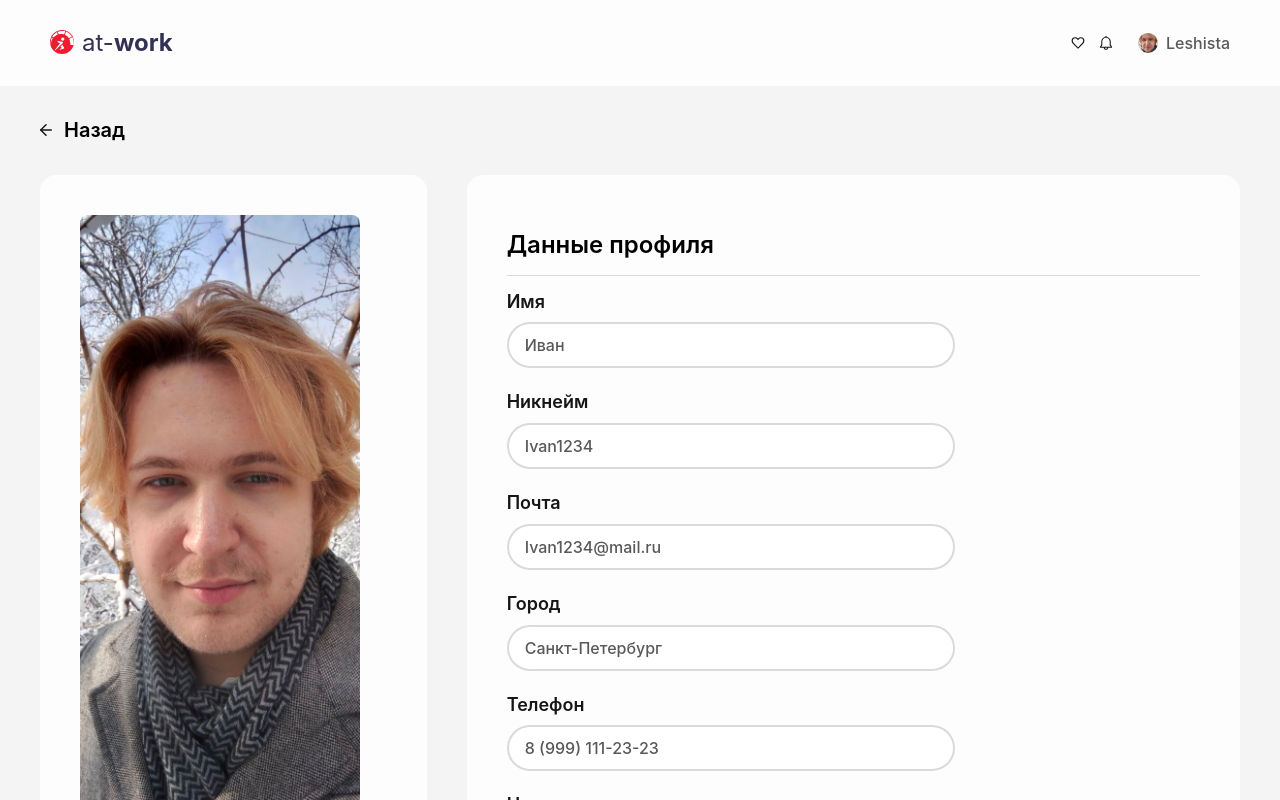
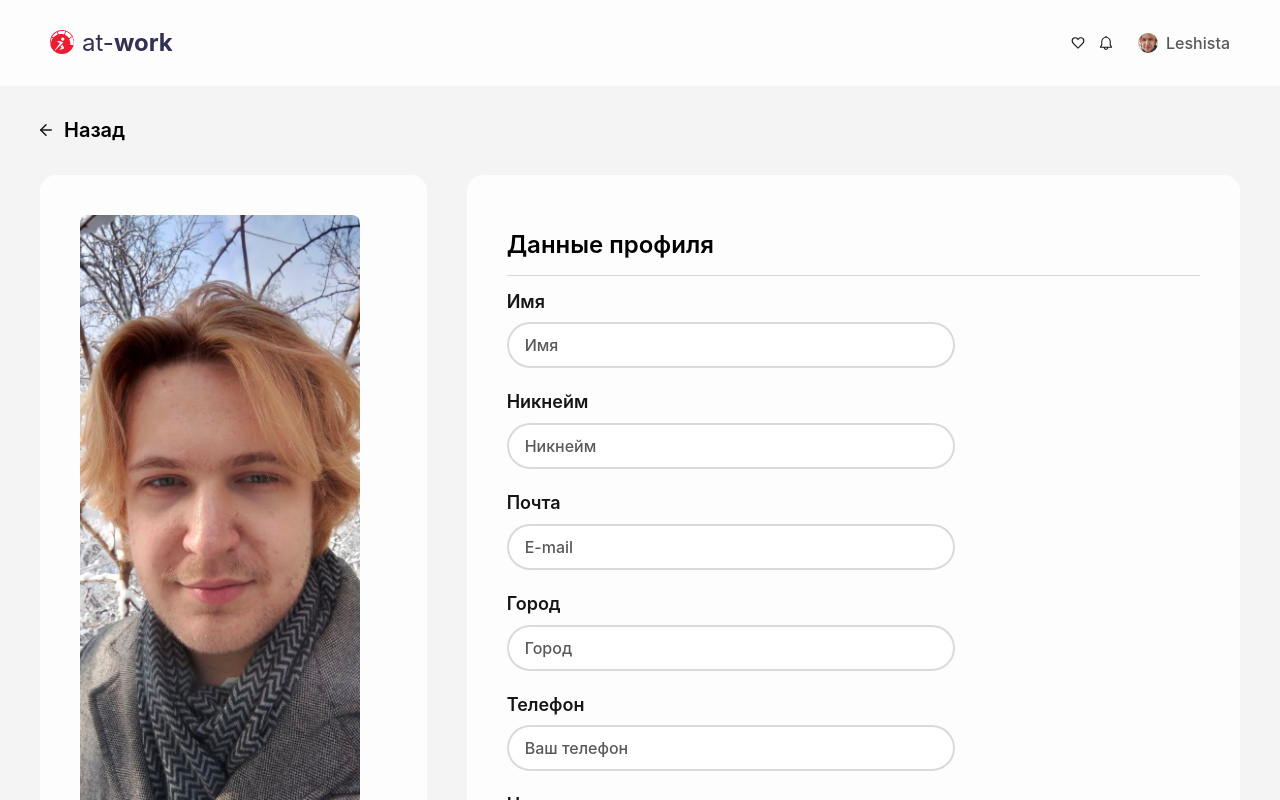
Before and after one commit to Leshista/AT-WORK__SPA, a React (Vite) app: page /AT-WORK__SPA/1 in a window 1280 px wide. Shown: the top 800 px of the page. Built offline with nearby package versions, Linux system fonts and the light colour scheme; no server answers.

Commit message:
Added props to details page + added loader when there's no content yet

```diff
--- a/src/App.jsx
+++ b/src/App.jsx
@@ -7,7 +7,7 @@ function App() {
   const router = createBrowserRouter([
     {path: '/AT-WORK__SPA/', element: <Header/>, children:[
       {index: true, element: <Index/>},
-      {path: ':id', element: <Details/>},
+      {path: ':username', element: <Details/>},
     ]}
   ])
   return <RouterProvider router={ router } />
--- /dev/null
+++ b/src/components/Loader.jsx
@@ -0,0 +1,13 @@
+import classes from './css/Loader.module.css'
+
+const Loader = () => {
+    return (
+        <>
+            <div className={classes.loader__wrapper}>
+                <div className={classes.loader}></div>
+            </div>
+        </>
+    )
+}
+
+export default Loader;
--- /dev/null
+++ b/src/components/css/Loader.module.css
@@ -0,0 +1,39 @@
+.loader__wrapper {
+    width: 15rem;
+    position: fixed;
+    top: 45vh;
+    left: 0;
+    right: 0;
+    margin: auto;
+    z-index: 2;
+    padding: 4rem;
+    border-radius: 1.6rem;
+    box-sizing: border-box;
+    display: flex;
+    flex-direction: column;
+    align-items: center;
+}
+.loader {
+    animation: loadingD 1.5s 0.3s cubic-bezier(0.17, 0.37, 0.43, 0.67) infinite;
+    width: 10px;
+    height: 10px;
+    margin: 0 auto;
+    padding: 15px !important;
+    border: 7px dashed var(--colorAccent);
+    border-radius: 100%;
+    margin: 10px auto !important;
+}
+
+@keyframes loadingD {
+    0% {
+        transform: rotate(0deg);
+    }
+
+    50% {
+        transform: rotate(180deg);
+    }
+
+    100% {
+        transform: rotate(360deg);
+    }
+}
--- a/src/components/css/PopUp.module.css
+++ b/src/components/css/PopUp.module.css
@@ -12,7 +12,7 @@
     background-color: var(--color06);
     width: 31rem;
     position: fixed;
-    top: 40vh;
+    top: 35vh;
     left: 0;
     right: 0;
     margin: auto;
@@ -37,4 +37,5 @@
 .popUp__text {
     font-size: var(--headline);
     font-weight: var(--semibold);
+    text-align: center;
 }
--- a/src/routes/Details.jsx
+++ b/src/routes/Details.jsx
@@ -1,12 +1,19 @@
 import classes from './css/Details.module.css'
-import { Link } from 'react-router-dom'
+import { Link, useParams, Form} from 'react-router-dom'
 import { back } from '../UI/icons'
 import me from '../UI/images/me.jpg'
 import PopUp from '../components/PopUp'
 import { useState } from 'react'
+import { useDispatch, useSelector } from 'react-redux'
+import { peopleActions } from '../store/peopleSlice'
 
 const Details = () => {
     const [popUpIsVisible, setPopUpIsVisible] = useState(false);
+    const dispatch = useDispatch()
+    const people = useSelector(state => state.people.people)
+    const params = useParams();
+    const person = people.find(person => person.username === params.username)
+
     const activatePopUpHandler = () => {
         setPopUpIsVisible(true)
     }
@@ -41,39 +48,39 @@ const Details = () => {
                     </section>
                     <section className={classes.details__block}>
                         <h1 className={classes.details__title}>Данные профиля</h1>
-                        <form className={classes.form}>
+                        <Form className={classes.form} onSubmit={activatePopUpHandler}>
                             <div className={classes.form__item}>
                                 <label className={classes.form__label} htmlFor='name'>Имя</label>
-                                <input className={classes.form__input} id='name' type='text' placeholder='Иван' required></input>
+                                <input className={classes.form__input} id='name' type='text' placeholder='Имя' defaultValue={person ? person.name : ''} required></input>
                             </div>
 
                             <div className={classes.form__item}>
                                 <label className={classes.form__label} htmlFor='alias'>Никнейм</label>
-                                <input className={classes.form__input} id='alias' type='text' placeholder='Ivan1234' required></input>
+                                <input className={classes.form__input} id='alias' type='text' placeholder='Никнейм' defaultValue={person ? person.username : ''} required></input>
                             </div>
 
                             <div className={classes.form__item}>
                                 <label className={classes.form__label} htmlFor='email'>Почта</label>
-                                <input className={classes.form__input} id='email' type='email' placeholder='Ivan1234@mail.ru' required></input>
+                                <input className={classes.form__input} id='email' type='email' placeholder='E-mail' defaultValue={person ? person.email : ''} required></input>
                             </div>
 
                             <div className={classes.form__item}>
                                 <label className={classes.form__label} htmlFor='city'>Город</label>
-                                <input className={classes.form__input} id='city' type='text' placeholder='Санкт-Петербург' required></input>
+                                <input className={classes.form__input} id='city' type='text' placeholder='Город' defaultValue={person ? person.address['city'] : ''} required></input>
                             </div>
 
                             <div className={classes.form__item}>
                                 <label className={classes.form__label} htmlFor='phone'>Телефон</label>
-                                <input className={classes.form__input} id='phone' type='phone' placeholder='8 (999) 111-23-23' required></input>
+                                <input className={classes.form__input} id='phone' type='phone' placeholder='Ваш телефон' defaultValue={person ? person.phone : ''} required></input>
                             </div>
 
                             <div className={classes.form__item}>
                                 <label className={classes.form__label} htmlFor='company'>Название компании</label>
-                                <input className={classes.form__input} id='company' placeholder='AT-WORK' required></input>
+                                <input className={classes.form__input} id='company' placeholder='Компания' defaultValue={person ? person.company['name'] : ''} required></input>
                             </div>
 
-                            <button className={classes.form__submit} type='submit' onClick={activatePopUpHandler}>Сохранить</button>
-                        </form>
+                            <button type='submit' className={classes.form__submit}>Сохранить</button>
+                        </Form>
                     </section>
                 </article>
             </div>
--- a/src/routes/Header.jsx
+++ b/src/routes/Header.jsx
@@ -1,10 +1,23 @@
-import { Outlet } from 'react-router-dom'
+import { Suspense, useEffect, useState } from 'react';
+import { Outlet} from 'react-router-dom'
 import classes from './css/Header.module.css'
 import { logo, like, notification } from '../UI/icons'
 import me from '../UI/images/me.jpg'
+import { useDispatch, useSelector } from 'react-redux';
+import { fetchPeopleData } from '../store/peopleActions'
+import Loader from '../components/Loader';
 
 const Header = () => {
-
+    const dispatch = useDispatch();
+    const people = useSelector(state => state.people.people)
+    const [fetched, setIsFetched] = useState(false)
+    useEffect(() => {
+        const fetchData = async () => {
+            await dispatch(fetchPeopleData(people))
+            setIsFetched(true)
+        }
+        fetchData()
+    },[fetched])
     return (
         <>
             <header className={classes.header}>
@@ -28,7 +41,7 @@ const Header = () => {
                     </div>
             </header>
             <div className={classes.container}>
-                <Outlet/>
+                {fetched ? <Outlet /> : <Loader />}
             </div>
         </>
 
--- a/src/routes/Index.jsx
+++ b/src/routes/Index.jsx
@@ -1,15 +1,8 @@
-import { useEffect } from 'react';
 import classes from './css/Index.module.css'
 import CardList from '../components/CardList'
-import { useDispatch, useSelector } from 'react-redux';
-import { fetchPeopleData } from '../store/peopleActions'
 
 const Index = () => {
-    const dispatch = useDispatch();
-    const people = useSelector(state => state.people.people)
-    useEffect(() => {
-        dispatch(fetchPeopleData(people))
-    },[])
+
     return (
         <main className={classes.main}>
             <CardList category='active'/>
--- a/src/routes/css/Details.module.css
+++ b/src/routes/css/Details.module.css
@@ -54,6 +54,8 @@
     flex-direction: column;
     gap: 2.4rem;
 }
+.form__item {
+}
 .form__label {
     display: block;
     margin-bottom: 1rem;
--- a/src/store/peopleSlice.js
+++ b/src/store/peopleSlice.js
@@ -18,6 +18,9 @@ const peopleSlice = createSlice({
         setStatusHidden(state, action) {
             state.people[action.payload].status = 'hidden';
         },
+        setPersonInfo(state, action) {
+            state.people[action.payload[0]] = action.payload[1];
+        },
     },
 });
 
```
